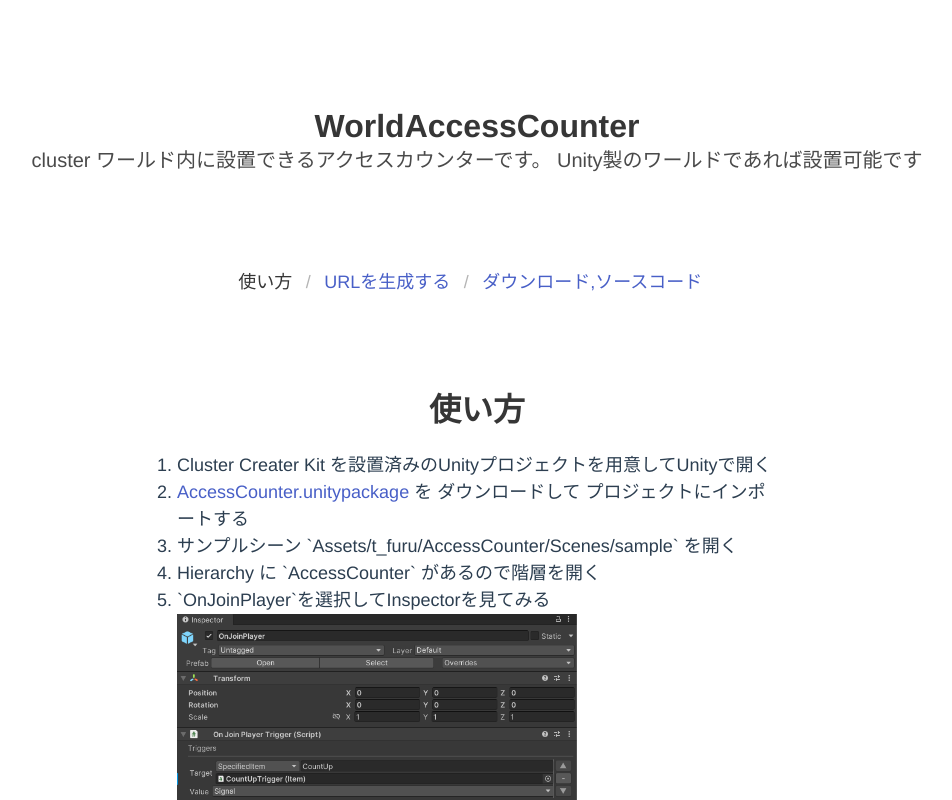
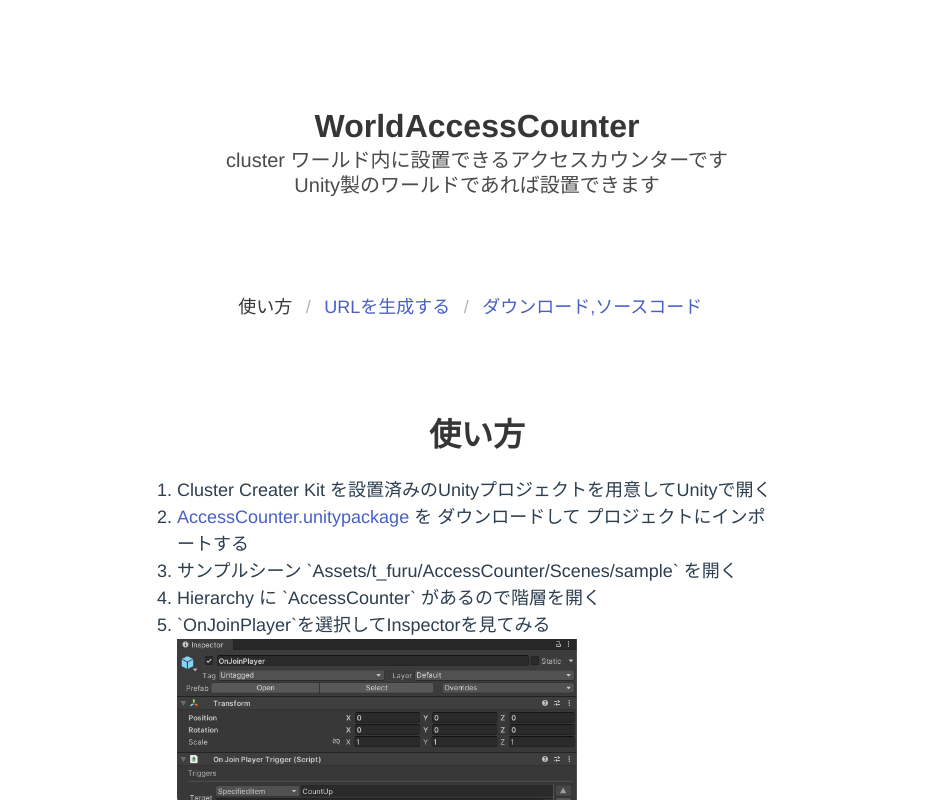
Before and after one commit to tfuru/WorldAccessCounter, a Vue app: page / in a window 1280 px wide. Shown: the top 800 px of the page, without its empty margins (163-1115 px from the left). Built offline with nearby package versions, Linux system fonts and the light colour scheme.

Commit message:
ワールドURLが入っていたので修正

```diff
--- a/src/components/Top.vue
+++ b/src/components/Top.vue
@@ -3,7 +3,7 @@
     <section class="section">
       <div class="container">
         <h1 class="title">WorldAccessCounter</h1>
-        <p class="subtitle">cluster ワールド内に設置できるアクセスカウンターです。 Unity製のワールドであれば設置可能です</p>
+        <p class="subtitle">cluster ワールド内に設置できるアクセスカウンターです<br />Unity製のワールドであれば設置できます</p>
       </div>
     </section>
 
@@ -116,7 +116,7 @@
     const GITHUB_URL = "https://github.com/tfuru/WorldAccessCounter";
     const UNITYPACKAGE_URL = "https://github.com/tfuru/WorldAccessCounter/raw/main/unity/AccessCounter.unitypackage";
     const COUNT_UP_API_URL = 'https://access-754xomgh3q-uc.a.run.app?worldid=[WORLDID]&identifier=[IDENTIFIER]&cmd=up';
-    var worldUrl = ref('https://cluster.mu/w/2d1a38f1-9967-4b6f-994a-d00d52637a8e');
+    var worldUrl = ref('');
     var identifier = ref('');
     var videoPlayerUrl = ref('');
 
```
Also changed, not shown: 1 other file (tests, documents, lock files or other folders).
